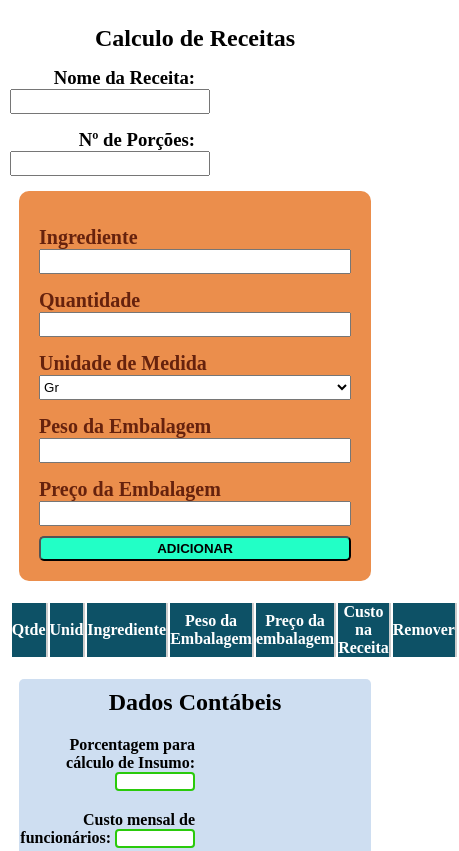
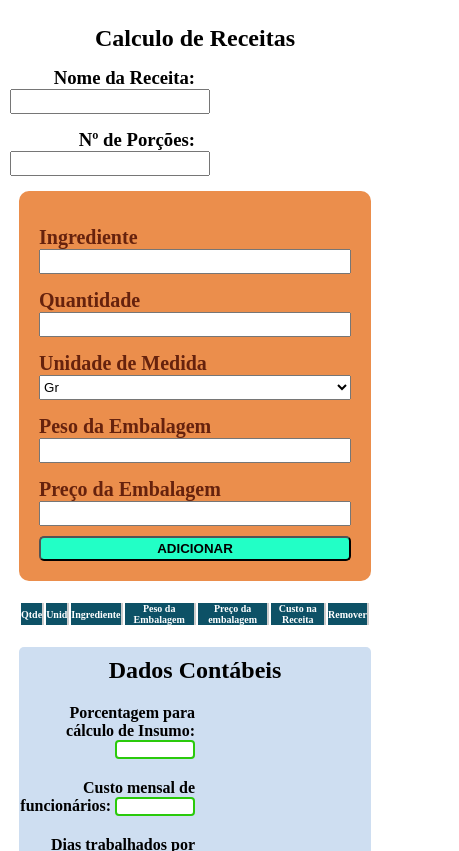
Before and after one commit to senseyluiz/calculoReceitas, a plain HTML site: page index.html in a window 390 px wide. Shown: the top 851 px of the page, 459 px wide, since content can reach past the window. Drawn offline with Linux system fonts and the light colour scheme.

Commit message:
Mudando fonte da tabela para mobile

```diff
--- a/css/style.css
+++ b/css/style.css
@@ -171,8 +171,10 @@ button a{
 @media screen and (max-width: 800px){
     form{
         max-width: 95%;
-        font-size: 5px;
     }
 
+    table{
+        font-size: 10px;
+    }
 
 }
```
